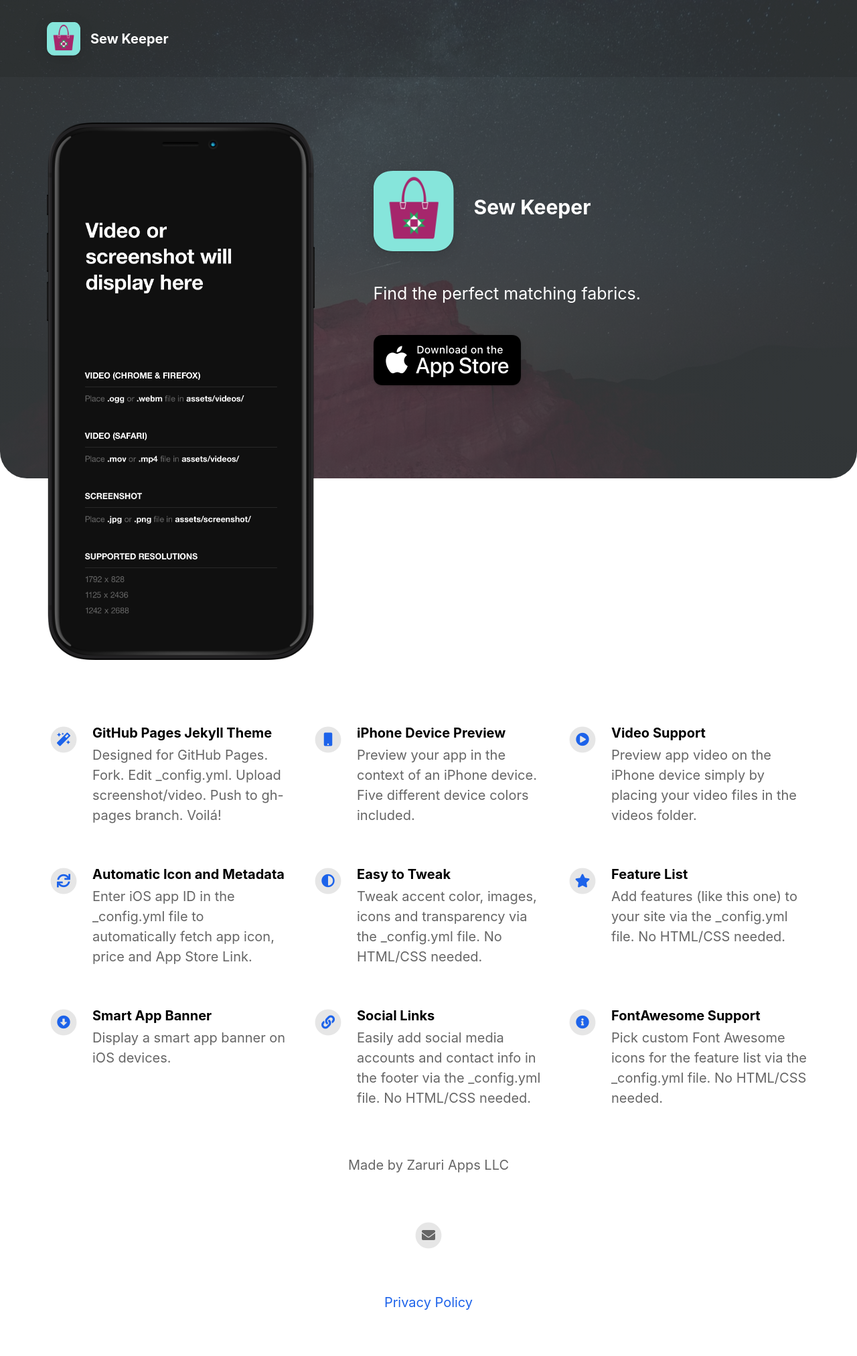
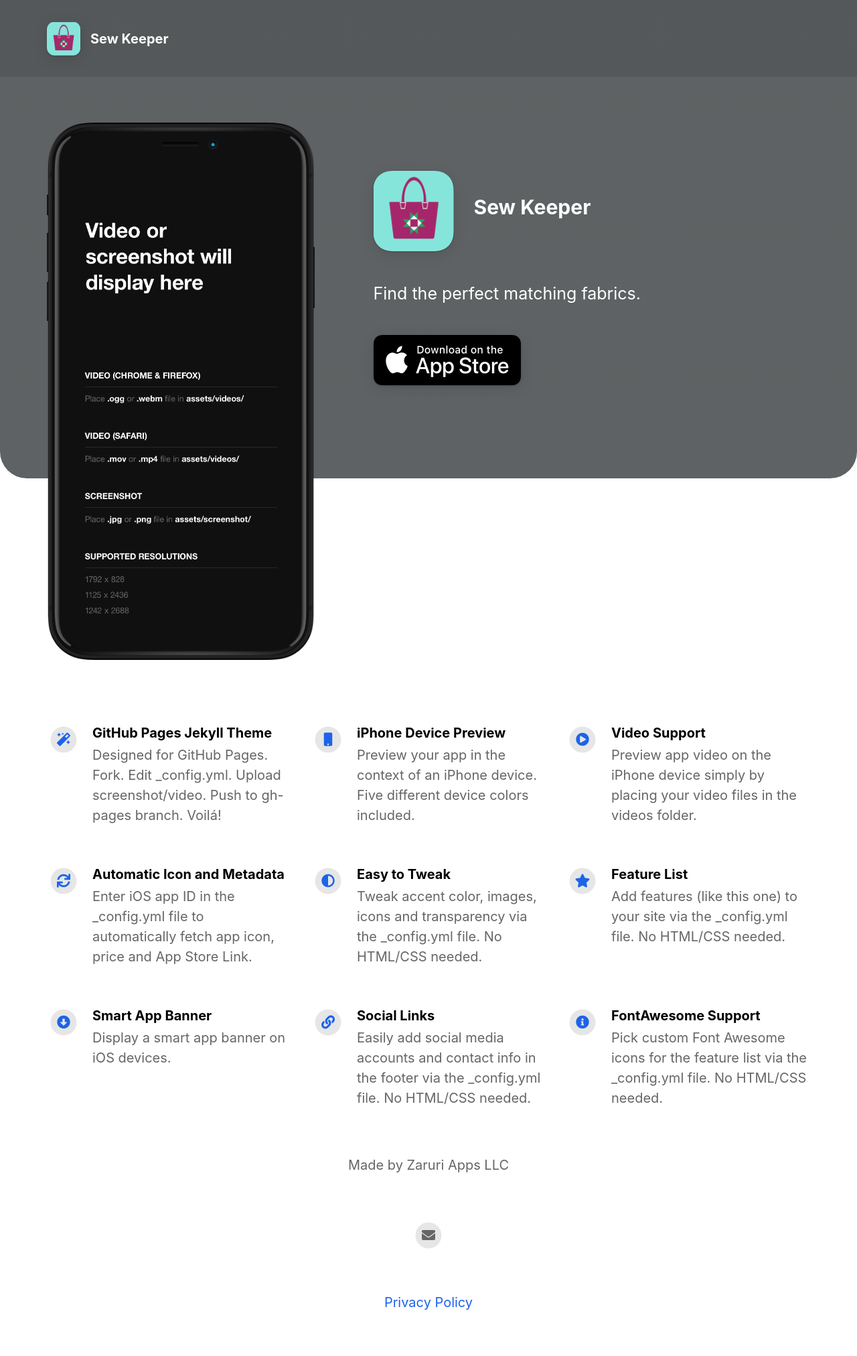
Before and after one commit to zaruri-apps/sew-keeper-site, a Jekyll site: the page built from index.html, in a window 1280 px wide. Shown: the whole page at 67% size. Built offline with Jekyll 4.4.1, drawn with Linux system fonts in a browser that asks for light colours; nearby versions of some CDN libraries.

Commit message:
remove header image (#7)

```diff
--- a/_sass/layout.scss
+++ b/_sass/layout.scss
@@ -4,9 +4,7 @@
 		linear-gradient(
 		rgba($image-overlay-color, $image-overlay-transparency),
 		rgba($image-overlay-color, $image-overlay-transparency)
-		   ),
-
-		url($header-image);
+		   );
 
 	background-repeat: no-repeat;
 	background-size: cover;
```
